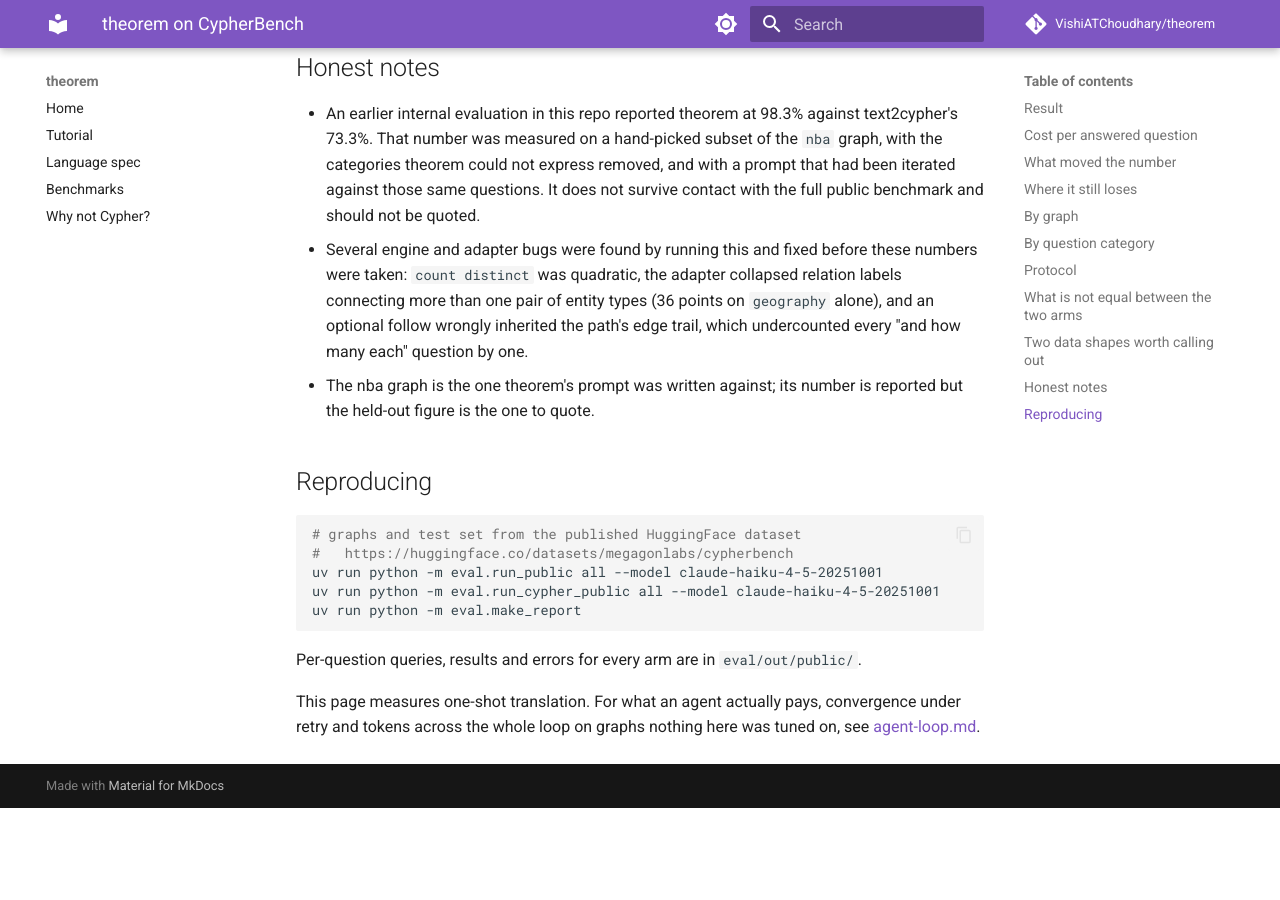
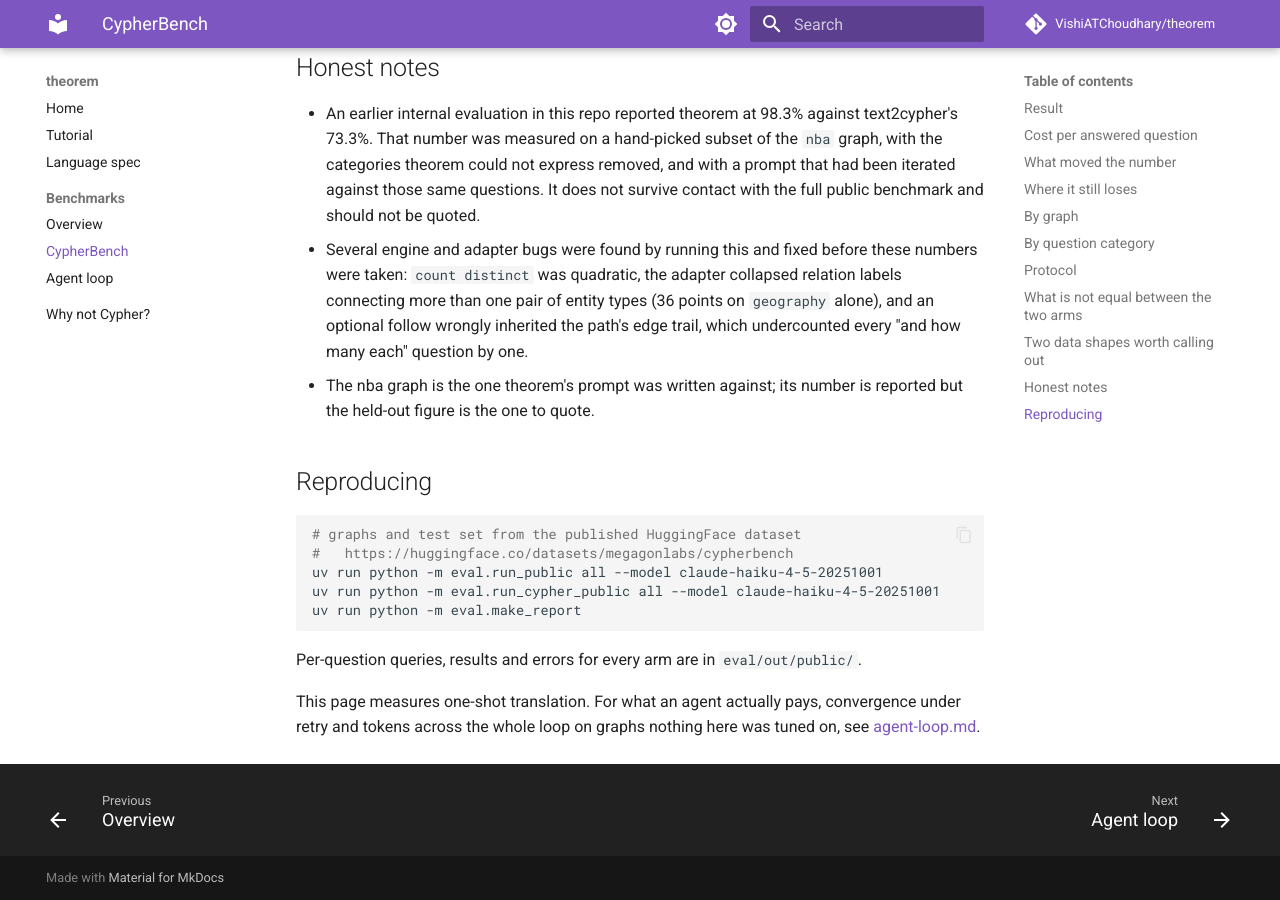
Before and after one commit to VishiATChoudhary/theorem, an MkDocs documentation site: the page built from docs/benchmarks/cypherbench.md, in a window 1280 px wide and 900 px high, scrolled down 5028 px. Built offline with MkDocs 1.6.1 and Material for MkDocs 9.7.7, drawn with Linux system fonts in a browser that asks for light colours; comment, search, counter and statistics services are not loaded; before the commit the page ends 5836 px from its top, so only the background shows below that.

Commit message:
chore: publish the benchmark pages and bump to 0.2.0
The generated CypherBench and agent-loop pages existed but were not in
the mkdocs nav, so nobody could reach them. 0.2.0 rather than 0.1.1: a
store now refuses a second writer where it used to silently lose one of
them, which is a change a caller can see.

Co-Authored-By: Claude Opus 5 (1M context) <noreply@anthropic.com>
Claude-Session: https://claude.ai/code/session_018XvRkT1kgfxrXCA6ut652V

```diff
--- a/mkdocs.yml
+++ b/mkdocs.yml
@@ -29,7 +29,10 @@ nav:
   - Home: index.md
   - Tutorial: tutorial.md
   - Language spec: language-spec.md
-  - Benchmarks: benchmarks.md
+  - Benchmarks:
+      - Overview: benchmarks.md
+      - CypherBench: benchmarks/cypherbench.md
+      - Agent loop: benchmarks/agent-loop.md
   - Why not Cypher?: why-not-cypher.md
 
 exclude_docs: |
--- a/pyproject.toml
+++ b/pyproject.toml
@@ -1,6 +1,6 @@
 [project]
 name = "theorem"
-version = "0.1.0"
+version = "0.2.0"
 description = "A graph query and construction language for AI agents. Every query verified whole before it runs."
 readme = "README.md"
 license = "Apache-2.0"
```
